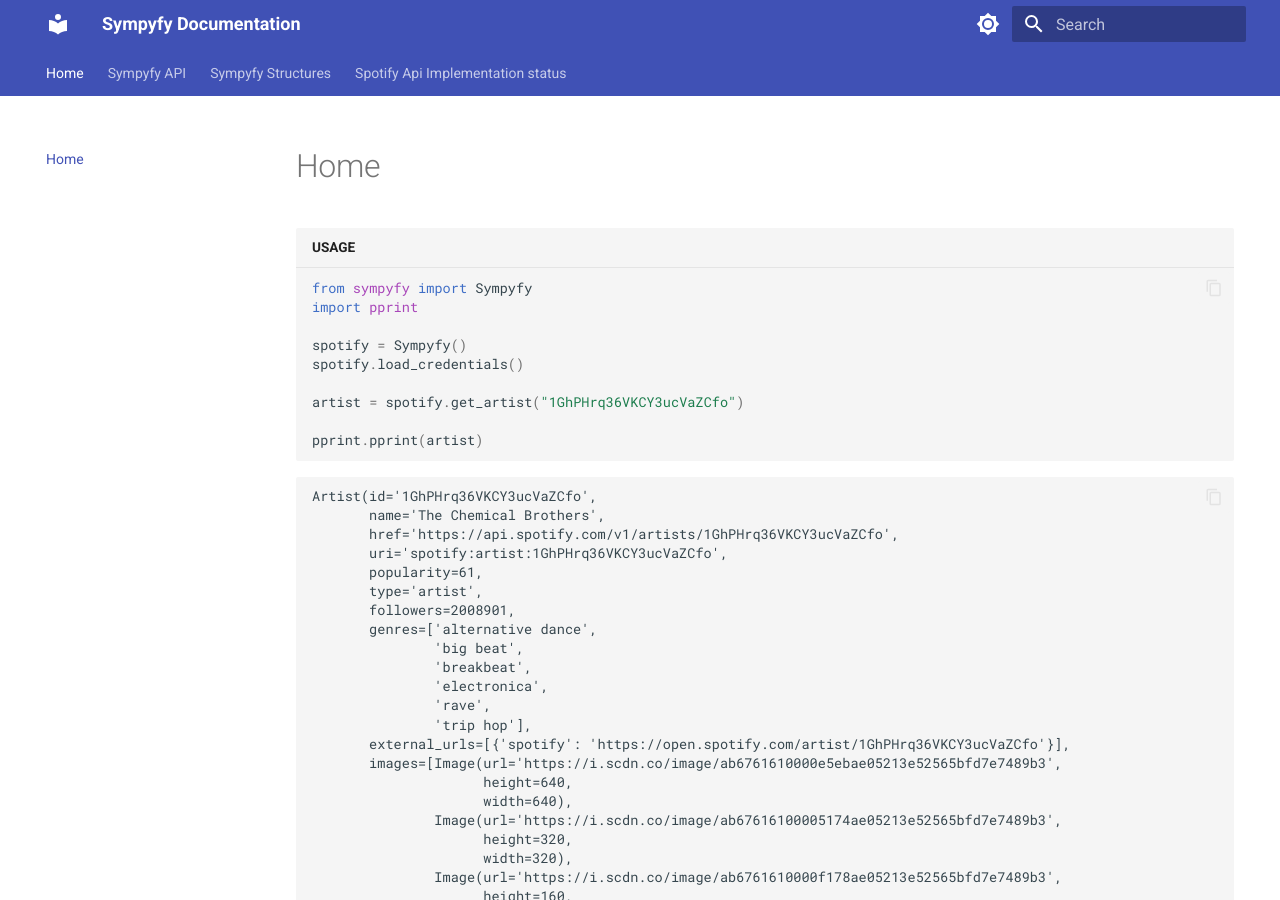
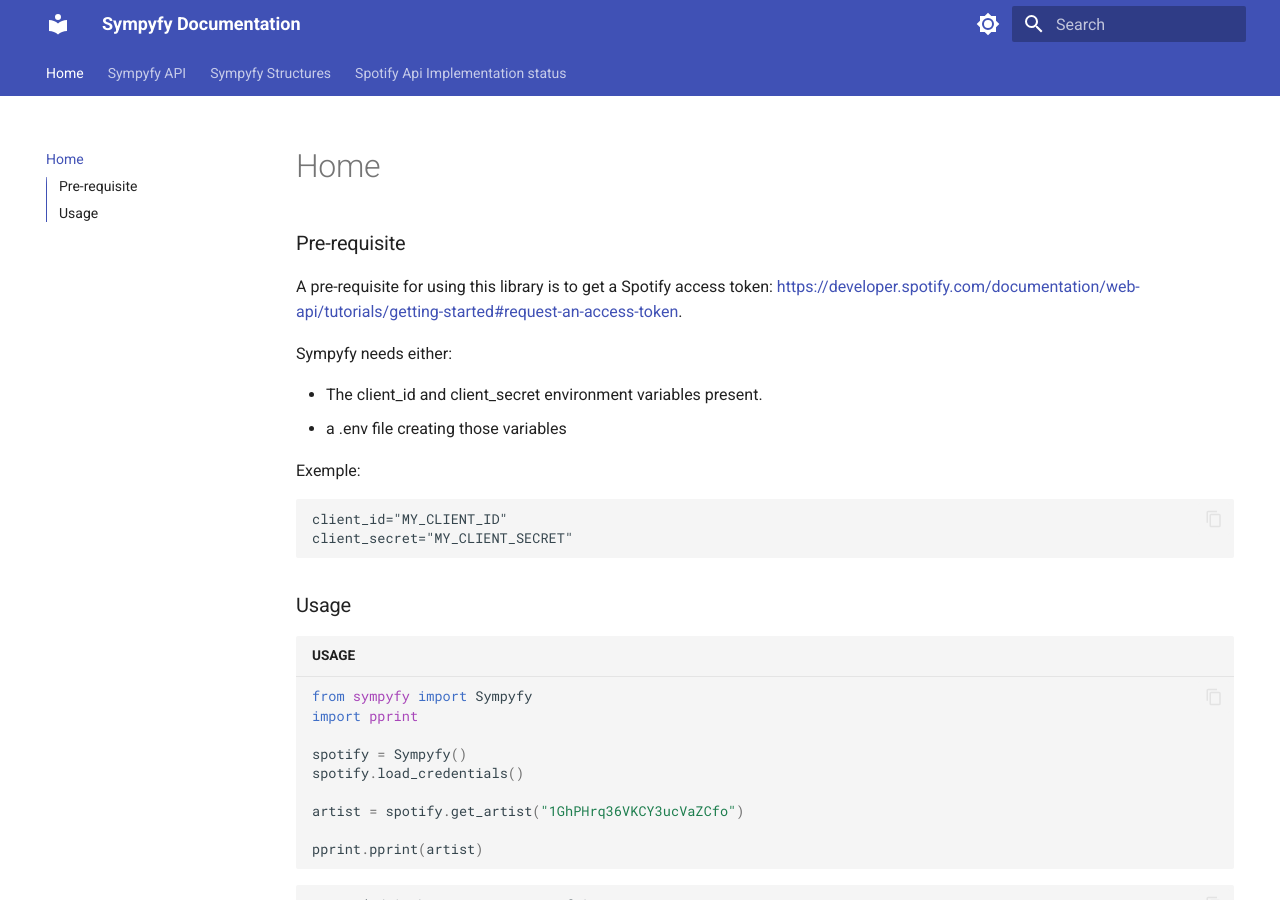
Before and after one commit to acpirience/sympyfy, an MkDocs documentation site: the page built from docs/index.md, in a window 1280 px wide and 900 px high. Built offline with MkDocs 1.6.1 and Material for MkDocs 9.7.7, drawn with Linux system fonts in a browser that asks for light colours.

Commit message:
Update documentation

````diff
--- a/docs/index.md
+++ b/docs/index.md
@@ -1,5 +1,21 @@
 # Home
 
+
+###Pre-requisite
+A pre-requisite for using this library is to get a Spotify access token: [https://developer.spotify.com/documentation/web-api/tutorials/getting-started#request-an-access-token](https://developer.spotify.com/documentation/web-api/tutorials/getting-started#request-an-access-token).
+
+Sympyfy needs either:
+
+- The client_id and client_secret environment variables present.
+- a .env file creating those variables
+
+Exemple:
+```
+client_id="MY_CLIENT_ID"
+client_secret="MY_CLIENT_SECRET"
+```
+
+###Usage
 ``` py title="USAGE"
 from sympyfy import Sympyfy
 import pprint
--- a/mkdocs.yml
+++ b/mkdocs.yml
@@ -46,10 +46,11 @@
           docstring_section_style: table
 
 markdown_extensions:
+  - pymdownx.tasklist:
+      custom_checkbox: true
   - pymdownx.snippets
   - pymdownx.superfences
-  - pymdownx.tasklist:
-      custom_checkbox: true
+
 
 copyright: |
   &copy; 2024 <a href="https://github.com/acpirience"  target="_blank" rel="noopener">Acpirience</a>
````
Also changed, not shown: README.md (+15 -0 lines).
